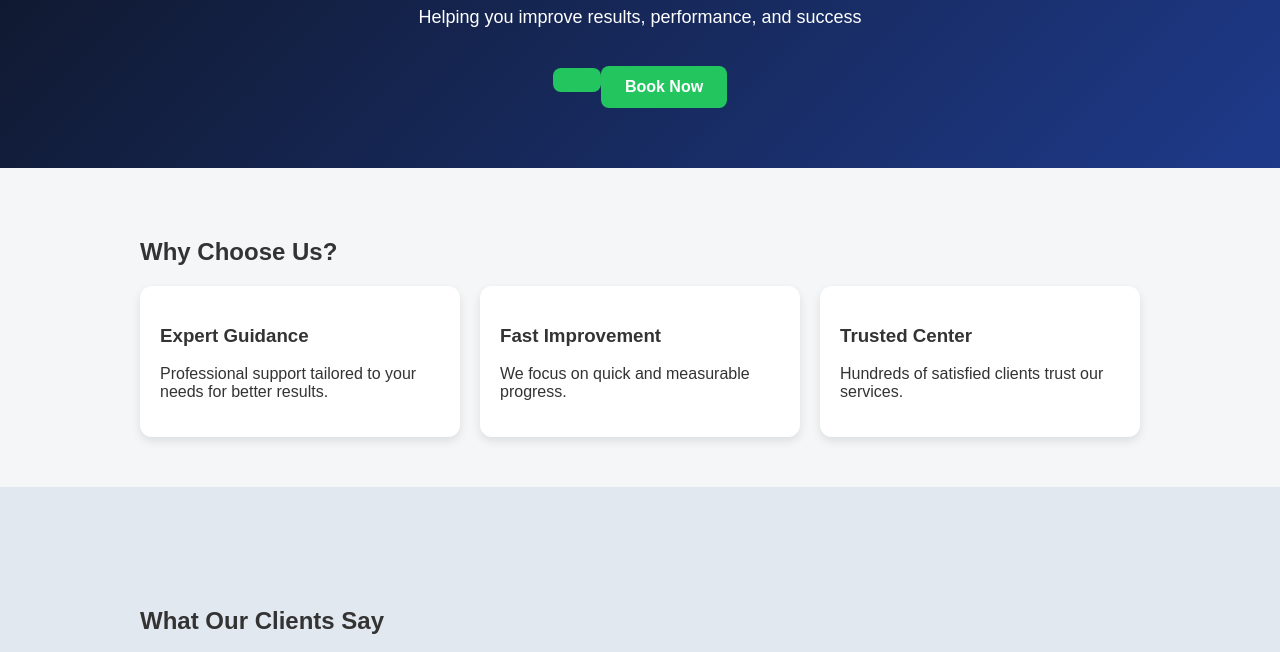
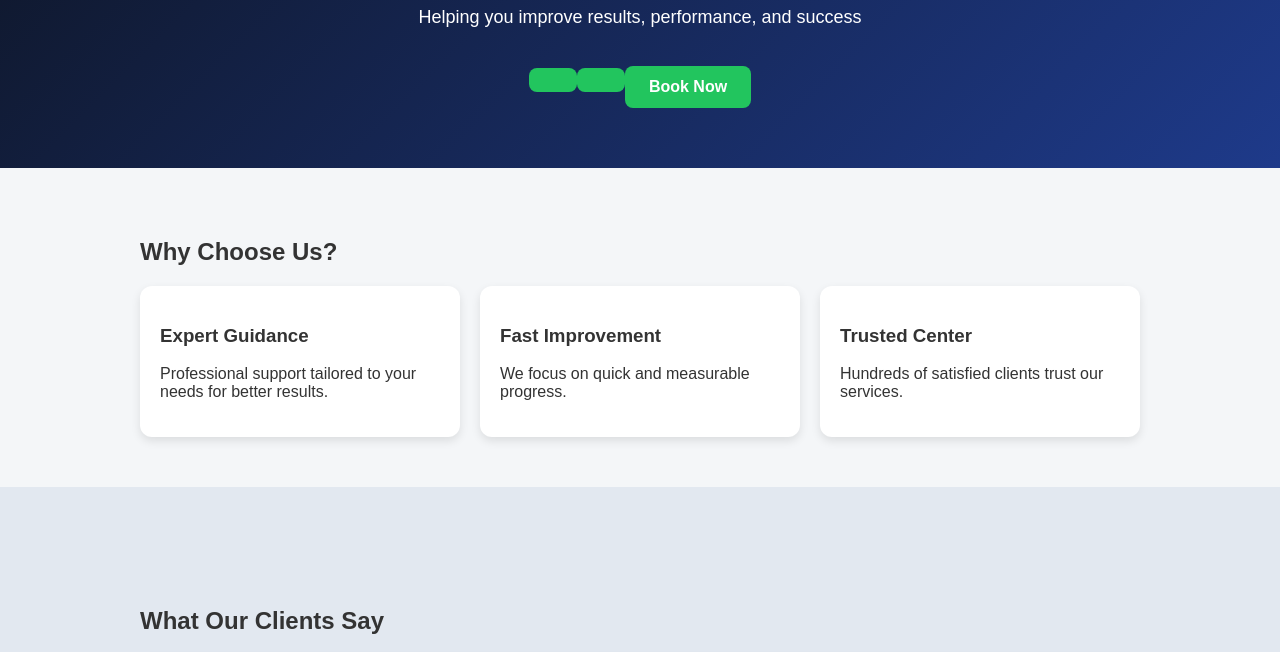
Before and after one commit to basheersalrashidi-byte/tayab-website, a plain HTML site: page index.html in a window 1280 px wide. Shown: the part 108-760 px from the top of the page. Drawn offline with Linux system fonts and the light colour scheme.

Commit message:
Update index.html

```diff
--- a/index.html
+++ b/index.html
@@ -75,7 +75,7 @@
 <header>
   <h1>Tayab Kuwait Center</h1>
   <p>Helping you improve results, performance, and success</p>
-  <a href="#contact" class="btn"><a href="https://wa.me/96595508487?text=Hello%20I%20want%20to%20book%20an%20appointment" class="btn">Book Now</a></a>
+  <a href="#contact" class="btn"><a href="https://wa.me/96595508487?text=Hello%20I%20want%20to%20book%20an%20appointment" class="btn"><a href="https://wa.me/96595508487?text=Hello%20I%20want%20to%20book%20an%20appointment" class="btn">Book Now</a></a></a>
 </header>
 
 <section class="section">
```
